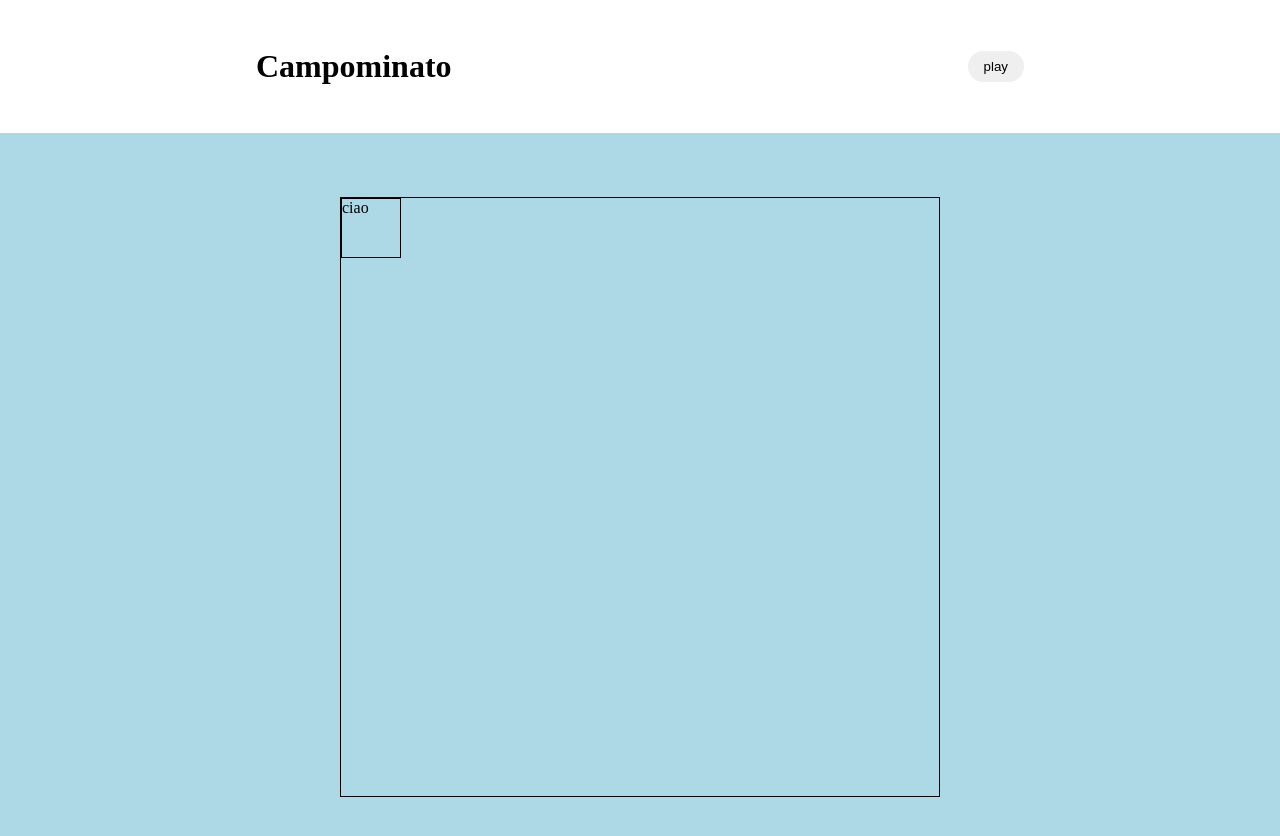
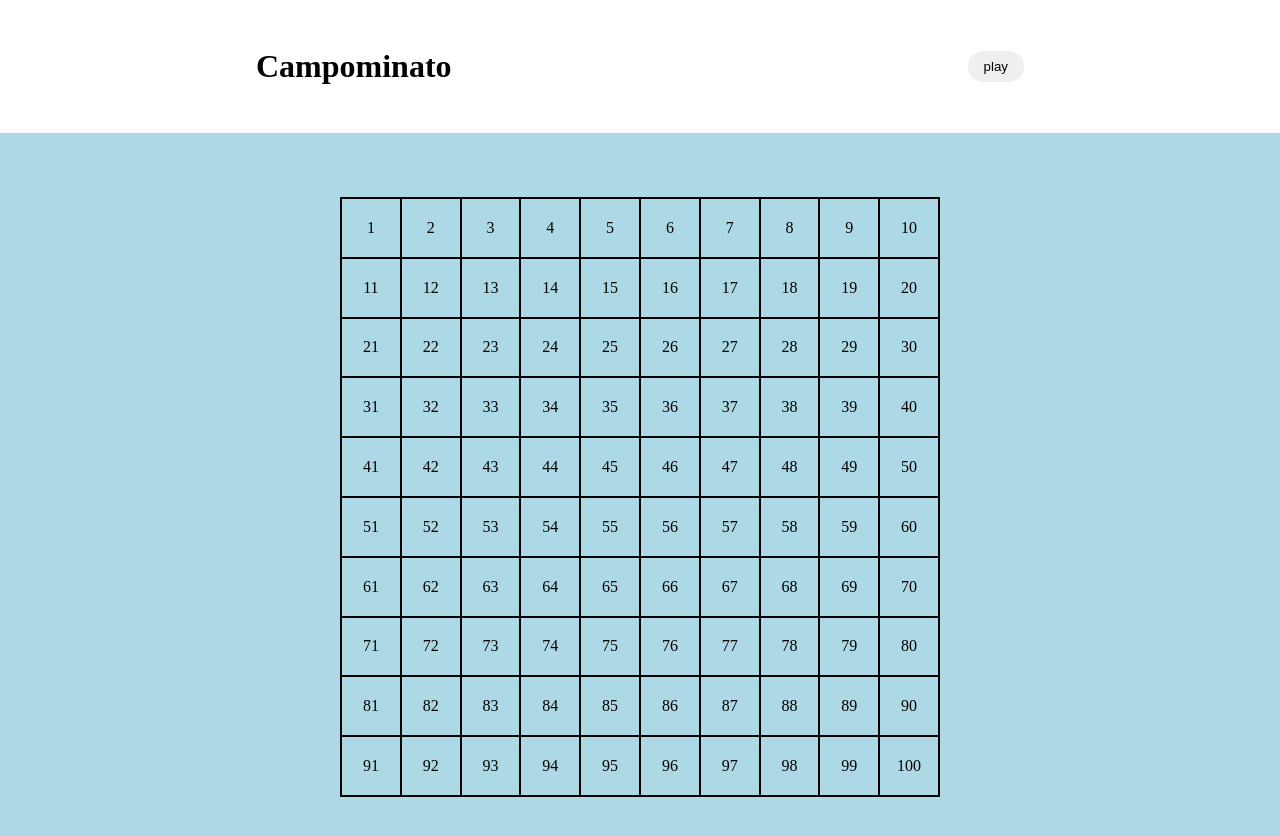
Before and after one commit to RicTieri/js-campominato-grid, a plain HTML site: page index.html in a window 1280 px wide. Both pictures are taken after a click on the button "play". Drawn offline with Linux system fonts and the light colour scheme.

Commit message:
added grid

```diff
--- a/css/style.css
+++ b/css/style.css
@@ -31,7 +31,11 @@ main{
   width: calc(100% / 10);
   height: calc(100% / 10);
   border: 1px solid black;
+  display: flex;
+  justify-content: center;
+  align-items: center;
 }
+
 
 button{
   padding: .5rem 1rem;
--- a/js/script.js
+++ b/js/script.js
@@ -1,15 +1,17 @@
 // L'utente clicca su un bottone che genererà una griglia di gioco quadrata.
 
 const gameBox = document.getElementById('game_box');
-const playButton = document.querySelector('button')
+const playButton = document.querySelector('button');
 
-gameBox.appendChild(getDivWithClassAndText('game_card', 'ciao'));
-
-
-// Ogni cella ha un numero progressivo, da 1 a 100.
-// Ci saranno quindi 10 caselle per ognuna delle 10 righe.
+playButton.addEventListener('click',function (){
+  gameBox.innerHTML = ''
+  // Ogni cella ha un numero progressivo, da 1 a 100.
+  for (let i = 1; i <= 100; i++) {
+    gameBox.appendChild(getDivWithClassAndText('game_card', i));
+  }
+})
 // Quando l'utente clicca su ogni cella, la cella cliccata si colora di azzurro ed emetto un messaggio in console con il numero della cella cliccata.
-
+divElement.addEventListener('click')
 
 
 
```
